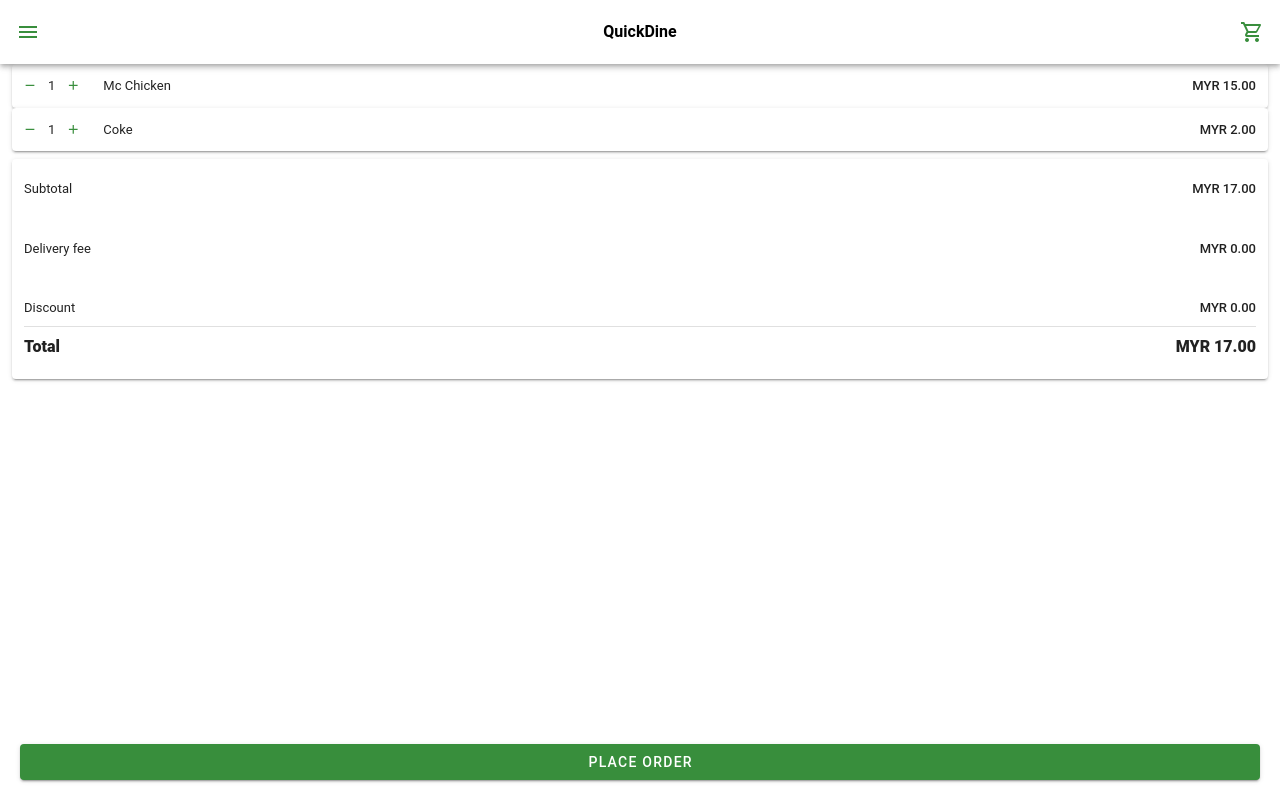
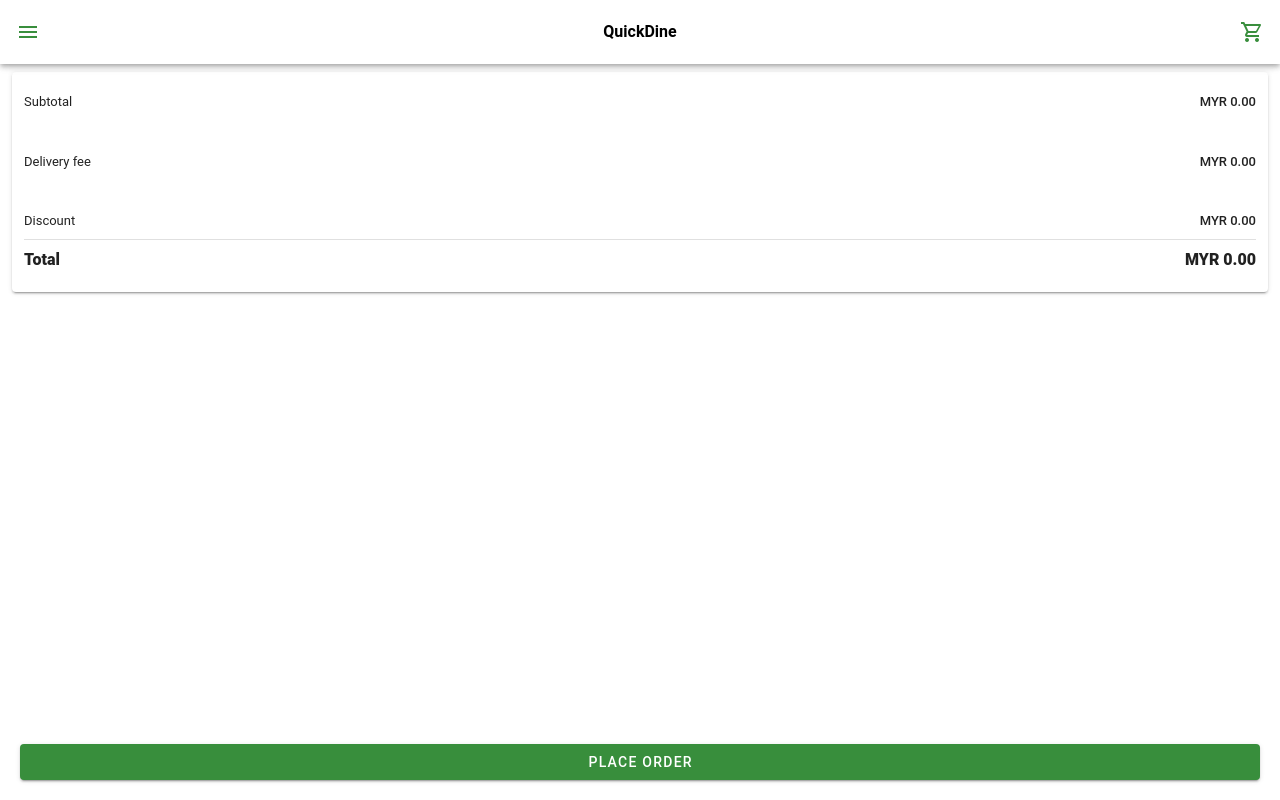
Before and after one commit to kkloh98/quickdine-storefront, a Vue app: page /stores/1/checkout in a window 1280 px wide. Built offline with nearby package versions, Linux system fonts and the light colour scheme.

Commit message:
implementing cart and place order

```diff
--- a/src/pages/Checkout.vue
+++ b/src/pages/Checkout.vue
@@ -1,20 +1,30 @@
 <template>
   <transition name="slide-right">
     <v-flex fill-height>
-      <v-card class="ma-3" v-for="item in cart.orders" :key="item.variant_id">
+      <v-card class="ma-3" v-for="item in cart.items" :key="item.variant_id">
         <v-row align="center" justify="space-around" class="px-3">
-          <v-btn icon color="green darken-2" @click="minusQuantity(item.variant_id)"><v-icon size="15">mdi-minus</v-icon></v-btn>
+          <v-btn icon color="green darken-2" @click="minusQuantity(item.variant_id)">
+            <v-icon size="15">mdi-minus</v-icon>
+          </v-btn>
           <span style="font-size: 13px;">{{ item.quantity }}</span>
-          <v-btn icon color="green darken-2" @click="plusQuantity(item.variant_id)"><v-icon size="15">mdi-plus</v-icon></v-btn>
-          <v-col class="text-truncate text-left" style="font-size: 13px;">{{ item.name }}</v-col>
-          <v-col class="font-weight-medium text-right" style="font-size: 13px;">{{ formatPrice(item.price * item.quantity) }}</v-col>
+          <v-btn icon color="green darken-2" @click="plusQuantity(item.variant_id)">
+            <v-icon size="15">mdi-plus</v-icon>
+          </v-btn>
+          <v-col class="text-truncate text-left" style="font-size: 13px;">{{ item.product.name }}</v-col>
+          <v-col
+            class="font-weight-medium text-right"
+            style="font-size: 13px;"
+          >{{ (item.total_price * item.quantity).formatPrice() }}</v-col>
         </v-row>
       </v-card>
       <div class="my-5"></div>
       <v-card class="px-3 mx-3">
         <v-row justify="space-between" class="py-2">
           <v-col class="text-left" style="font-size: 13px;">Subtotal</v-col>
-          <v-col class="text-right font-weight-medium" style="font-size: 13px;">{{ formatPrice(total_price) }}</v-col>
+          <v-col
+            class="text-right font-weight-medium"
+            style="font-size: 13px;"
+          >{{ total_price.formatPrice() }}</v-col>
         </v-row>
         <v-row justify="space-between" class="py-2">
           <v-col class="text-left" style="font-size: 13px;">Delivery fee</v-col>
@@ -24,115 +34,110 @@
           <v-col class="text-left" style="font-size: 13px;">Discount</v-col>
           <v-col class="text-right font-weight-medium" style="font-size: 13px;">MYR 0.00</v-col>
         </v-row>
-        <v-divider/>
+        <v-divider />
         <v-row justify="space-between" class="py-2">
           <v-col class="text-left font-weight-black">Total</v-col>
-          <v-col class="text-right font-weight-black">{{ formatPrice(total_price) }}</v-col>
+          <v-col class="text-right font-weight-black">{{ total_price.formatPrice() }}</v-col>
         </v-row>
       </v-card>
 
-      <v-footer
-        fixed
-        class="font-weight-medium pa-5"
-        color="transparent"
-      >
+      <v-footer fixed class="font-weight-medium pa-5" color="transparent">
         <v-btn
           height="4.5vh"
           dark
           color="green darken-2"
           width="100%"
           :style="{ borderRadius: 5 }"
-        >
-          PLACE ORDER
-        </v-btn>
+        >PLACE ORDER</v-btn>
       </v-footer>
-
     </v-flex>
   </transition>
 </template>
 
 <script>
 export default {
-
   name: "Checkout",
 
-  data:() => ({
+  data: () => ({
     cart: {
-      orders: [
-
-      ],
-      total_price: 0,
-    }
+      items: []
+    },
+    total_price: 0
   }),
 
   methods: {
-
-    formatPrice(price) {
-      return price.toLocaleString(
-        'en-US',
-        {
-          style: 'currency',
-          currency: 'MYR'
-        }
+    plusQuantity(product_id) {
+      this.cart.items = this.cart.items.map(item =>
+        item.id === product_id ? { ...item, quantity: item.quantity + 1 } : item
       );
+      localStorage.setItem("cart", JSON.stringify(this.cart));
     },
 
-    plusQuantity(variant_id) {
-      this.cart.orders = this.cart.orders.map(x => x.variant_id === variant_id ? {...x, quantity: x.quantity + 1} : x)
-      localStorage.setItem('cart', JSON.stringify(this.cart));
-    },
-
-    minusQuantity(variant_id) {
-      this.cart.orders = this.cart.orders.map(x => x.variant_id === variant_id ? {...x, quantity: x.quantity - 1} : x)
-      this.cart.orders = this.cart.orders.filter(x => x.quantity > 0);
-      localStorage.setItem('cart', JSON.stringify(this.cart));
+    minusQuantity(product_id) {
+      this.cart.items = this.cart.items.map(item =>
+        item.variant_id === product_id
+          ? { ...item, quantity: item.quantity - 1 }
+          : item
+      );
+      this.cart.items = this.cart.items.filter(item => item.quantity > 0);
+      localStorage.setItem("cart", JSON.stringify(this.cart));
     },
 
     recalculate() {
-      if(this.cart.orders.length) {
-        this.total_price = this.cart.orders.map(x => x.price * x.quantity).reduce((total, num) => total + num);
+      if (this.cart.items.length) {
+        this.total_price = this.cart.items
+          .map(item => item.total_price * item.quantity)
+          .reduce((total, num) => total + num);
       } else {
         this.total_price = 0;
       }
+    },
+
+    async placeOrder() {
+      var cart = {
+        items: []
+      };
+
+      this.cart.items.forEach(item => {
+        var variants = [];
+
+        item.variant_types.forEach(type => {
+          var variant = { type_id: type.id, option_ids: [] };
+          type.variant_options.forEach(option => {
+            if (option.is_selected) {
+              variant.option_ids.push(option.id);
+            }
+          });
+          if (variant.option_ids.length) variants.push(variant);
+        });
+
+        cart.items.push({
+          product_id: item.product.id,
+          variants
+        });
+      });
+
+      await this.apiPost("@store/orders", cart).catch(console.error);
     }
-
   },
 
   watch: {
-    'cart.orders': {
+    "cart.items": {
       handler() {
         this.recalculate();
       },
-      deep: true,
+      deep: true
     }
   },
 
   created() {
-    var cart = {
-      orders: [
-        {
-          product_id: 1,
-          variant_id: 1,
-          name: 'Mc Chicken',
-          price: 15.00,
-          quantity: 1,
-        },
-        {
-          product_id: 2,
-          variant_id: 2,
-          name: 'Coke',
-          price: 2.00,
-          quantity: 1,
-        }
-      ]
-    };
+    var cart = localStorage.getItem("cart");
 
-    localStorage.setItem('cart', JSON.stringify(cart));
+    cart = cart == undefined ? { items: [] } : JSON.parse(cart);
 
-    this.cart = JSON.parse(localStorage.getItem('cart'));
+    this.cart = cart;
 
     this.recalculate();
   }
-
-}
+};
 </script>
--- a/src/pages/ProductDetail.vue
+++ b/src/pages/ProductDetail.vue
@@ -1,59 +1,31 @@
 <template>
-
-  <v-flex
-    fill-height
-    class="mx-auto"
-  >
-
-    <v-carousel
-      height="250"
-      hide-delimiter-background
-      delimiter-icon="mdi-minus"
-    >
+  <v-flex fill-height class="mx-auto">
+    <v-carousel height="250" hide-delimiter-background delimiter-icon="mdi-minus">
       <v-carousel-item
         v-for="(image, i) in product.images"
         :key="i"
         reverse-transition="fade-transition"
         transition="fade-transition"
       >
-        <v-img
-          max-height="250"
-          max-width="500"
-          aspect-ratio="1"
-          :src="image.url"
-        ></v-img>
+        <v-img max-height="250" max-width="500" aspect-ratio="1" :src="image.url"></v-img>
       </v-carousel-item>
     </v-carousel>
 
     <v-card-title>{{product.name}}</v-card-title>
 
     <v-card-text>
-      <v-row
-        align="center"
-        class="mx-0"
-      >
-        <v-rating
-          :value="4.5"
-          color="amber"
-          dense
-          half-increments
-          readonly
-          size="14"
-        ></v-rating>
+      <v-row align="center" class="mx-0">
+        <v-rating :value="4.5" color="amber" dense half-increments readonly size="14"></v-rating>
 
         <div class="grey--text ml-4">4.5 (413)</div>
       </v-row>
 
-      <div class="my-4 subtitle-1">
-        $ • Italian, Cafe
-      </div>
-
-      <div>{{product.description}}</div>
+      <div class="my-4">{{product.description}}</div>
     </v-card-text>
 
     <v-divider class="my-4"></v-divider>
 
-    <div v-for="(variant, index) in product.variants" :key="index">
+    <!-- <div v-for="(variant, index) in product.variants" :key="index">
 
       <v-card-title>{{ variant.type.name }}</v-card-title>
 
@@ -68,13 +40,44 @@
 
       <v-divider class="my-4"></v-divider>
 
+    </div>-->
+
+    <div v-for="(type, i) in product.variant_types" :key="i" class="px-5">
+      <v-card-title class="px-0">{{type.name}}</v-card-title>
+      <v-radio-group v-if="type.is_required" v-model="type.is_selected">
+        <v-row
+          v-for="(option, j) in type.variant_options"
+          :key="j"
+          justify="space-between"
+          align="center"
+          class="px-2"
+        >
+          <v-radio :label="option.name" v-model="option.is_selected"></v-radio>
+          <p class="price">+ {{option.add_price.formatPrice()}}</p>
+        </v-row>
+      </v-radio-group>
+      <v-row
+        v-else
+        v-for="(option, j) in type.variant_options"
+        :key="j"
+        justify="space-between"
+        align="center"
+        class="px-2"
+      >
+        <v-checkbox v-model="option.is_selected" :label="option.name" color="green darken-2"></v-checkbox>
+        <p class="price">+ {{option.add_price.formatPrice()}}</p>
+      </v-row>
     </div>
 
     <v-card-title>Quantity</v-card-title>
     <v-row class="mx-3 mb-10" align="center">
-      <v-btn icon color="green darken-2" @click="quantity > 1 && quantity--"><v-icon>mdi-minus</v-icon></v-btn>
+      <v-btn icon color="green darken-2" @click="quantity > 1 && quantity--">
+        <v-icon>mdi-minus</v-icon>
+      </v-btn>
       <div class="mx-2">{{ quantity }}</div>
-      <v-btn icon color="green darken-2" @click="quantity++"><v-icon>mdi-plus</v-icon></v-btn>
+      <v-btn icon color="green darken-2" @click="quantity++">
+        <v-icon>mdi-plus</v-icon>
+      </v-btn>
     </v-row>
 
     <v-row justify="center" class="ma-5">
@@ -85,100 +88,88 @@
         width="100%"
         :style="{ borderRadius: 5 }"
         @click="addToOrder"
-      >
-        ADD TO ORDER
-      </v-btn>
+      >ADD TO CART</v-btn>
     </v-row>
-
   </v-flex>
-
 </template>
 
 <script>
-
 export default {
   data: () => ({
     product: {
       variants: [],
       images: [],
-        combinations: [],
+      combinations: []
     },
     quantity: 1,
     variants: [
       {
-          type: { id: 1, name: 'Size' },
-          options: [{ id: 1, name: 'Small', selected: true }, { id: 2, name: 'Medium', selected: false }, { id: 3, name: 'Large', selected: false }],
+        type: { id: 1, name: "Size" },
+        options: [
+          { id: 1, name: "Small", selected: true },
+          { id: 2, name: "Medium", selected: false },
+          { id: 3, name: "Large", selected: false }
+        ]
       },
       {
-          type: { id: 2, name: 'Color' },
-          options: [{ id: 4, name: 'Red', selected: true }, { id: 5, name: 'Blue', selected: false }],
+        type: { id: 2, name: "Color" },
+        options: [
+          { id: 4, name: "Red", selected: true },
+          { id: 5, name: "Blue", selected: false }
+        ]
       }
-      ],
+    ]
   }),
   methods: {
-
     async retrieveProduct() {
-
       try {
-
-          var res = await this.apiGet(`@store/products/${this.$route.params.product_id}`)
-
-          var product = res.product
-
-          var combinations = product.variants;
-
-          var variants = product.variant_types;
-
-          variants = variants.map(variant => {
-            variant.type = { id: variant.id, name: variant.name };
-            delete variant.id;
-            delete variant.name;
-            variant.options = variant.variant_options;
-            delete variant.variantOptions;
-            return variant;
-          })
-
-          product.variants = variants
-
-          var options = variants.map(variant => variant.options).flat();
-
-          combinations = combinations.map(combination => {
-            var option_values = combination.options
-              .split(", ")
-              .map(x => x.split("_")[1]);
-
-            option_values = option_values.map(
-              x => options.filter(option => option.id == x)[0].name
+        var res = await this.apiGet(
+          `@store/products/${this.$route.params.product_id}`
         );
 
-            combination.option_values = option_values;
+        this.product = res.product;
 
-            return combination;
+        this.product.variant_types = this.product.variant_types.map(type => {
+          type.variant_options = type.variant_options.map((option, i) => {
+            option.is_selected = false;
+            if (type.is_required && i == 0) option.is_selected = true;
+            return option;
+          });
+          return type;
+        });
+      } catch (error) {
+        console.log(error);
+      }
+    },
+    addToOrder() {
+      var total_price = parseFloat(this.product.price);
+
+      this.product.variant_types.forEach(type => {
+        type.variant_options.forEach(option => {
+          total_price += option.is_selected ? parseFloat(option.add_price) : 0;
+        });
       });
 
-          product.combinations = combinations
-
-          this.product = product
-
-        } catch(error) {
-
-          console.log(error)
-
+      var cart = localStorage.getItem("cart");
+      cart = cart == undefined ? { items: [] } : JSON.parse(cart);
+      cart.items.push({
+        product: this.product,
+        quantity: this.quantity,
+        total_price
+      });
+      localStorage.setItem("cart", JSON.stringify(cart));
+      this.$router.push({ name: "Menu" });
     }
-
-      },
-      addToOrder() {
-        this.$router.push({ name: 'Menu' });
-      },
-      log() {
-        console.log(this.variants)
-      }
-
   },
   created() {
+    this.retrieveProduct();
+  }
+};
+</script>
 
-      this.retrieveProduct();
-
+<style lang="scss" scoped>
+.price {
+  font-size: 12px;
+  color: grey;
 }
-  }
-</script>
+</style>
```
Also changed, not shown: src/mixins/ApiClient.vue (+2 -8 lines), src/pages/Home.vue (+19 -14 lines). Lines whose indentation alone changed are shown as unchanged.
